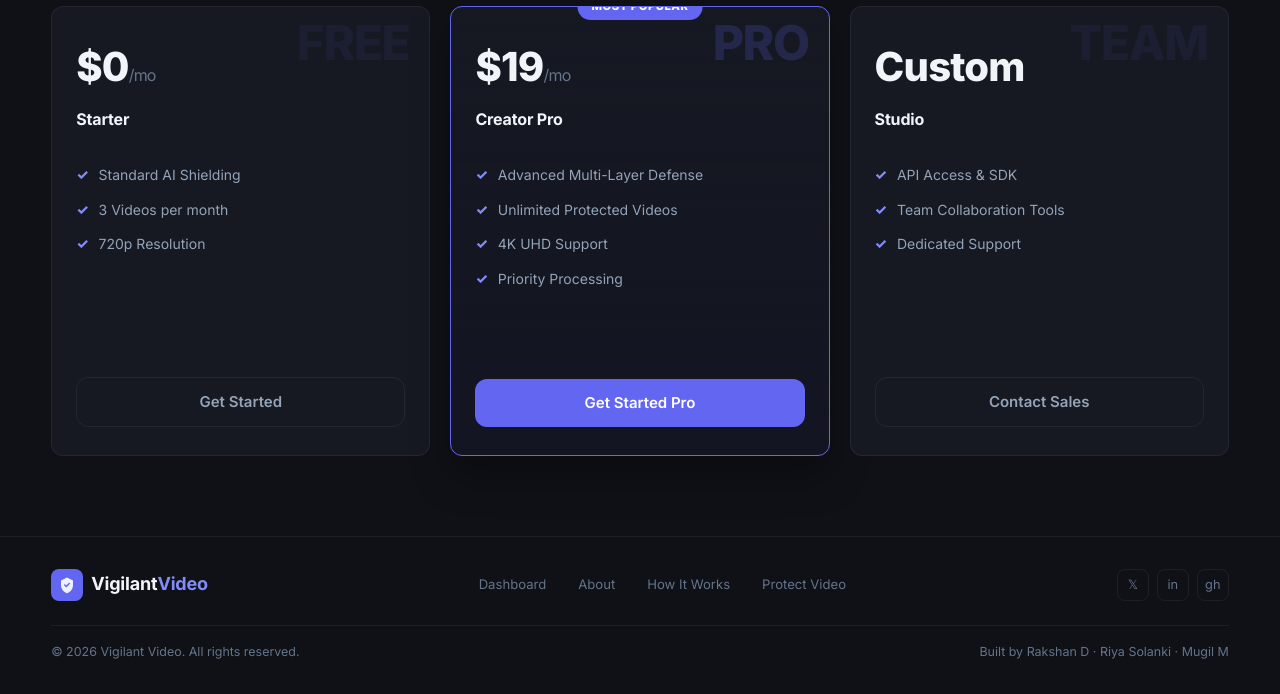
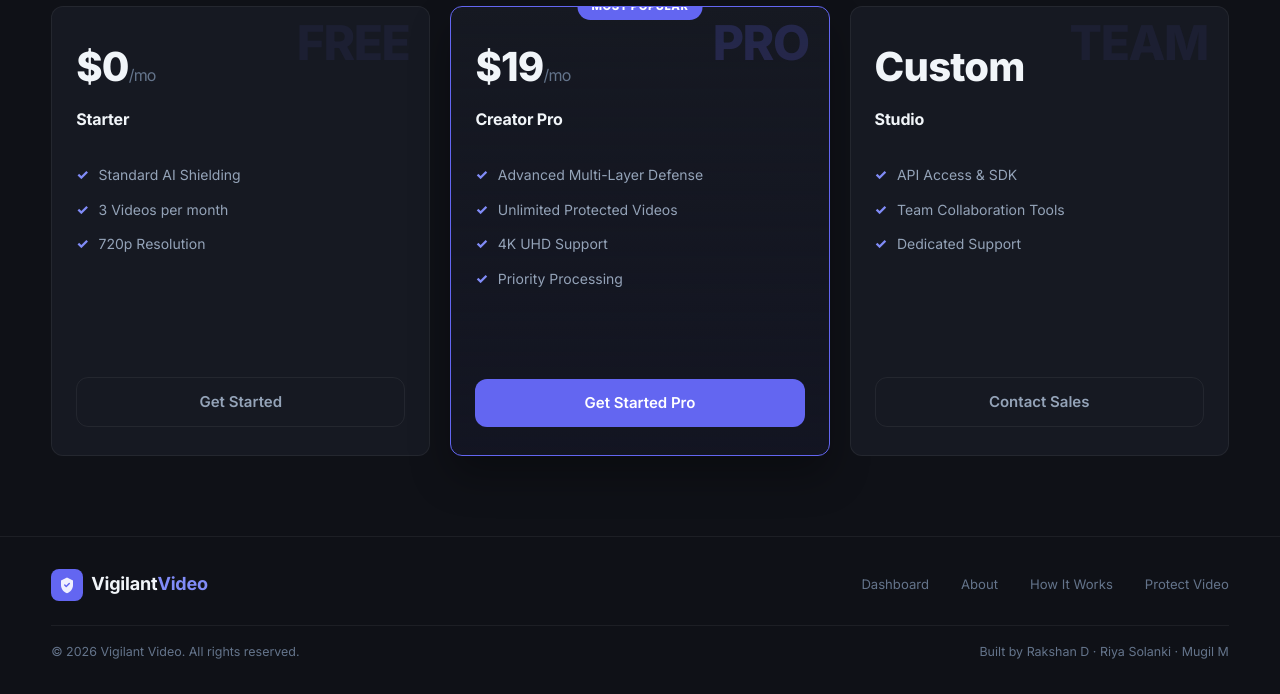
Before and after one commit to Riya-solanki/VigilantVideo-, a Flask app: page / in a window 1280 px wide. Shown: the part 4244-4938 px from the top of the page. Run offline with Flask 3, Linux system fonts and the light colour scheme.

Commit message:
minor changes

```diff
--- a/templates/index.html
+++ b/templates/index.html
@@ -422,11 +422,11 @@
       <a href="#how" class="footer-nav-link">How It Works</a>
       <a href="#upload" class="footer-nav-link">Protect Video</a>
     </div>
-    <div class="footer-socials">
+    <!--<div class="footer-socials">
       <a class="social-btn" href="#">𝕏</a>
       <a class="social-btn" href="#">in</a>
       <a class="social-btn" href="#">gh</a>
-    </div>
+    </div>-->
   </div>
   <div class="footer-bottom">
     <div class="footer-copy">© 2026 Vigilant Video. All rights reserved.</div>
```
